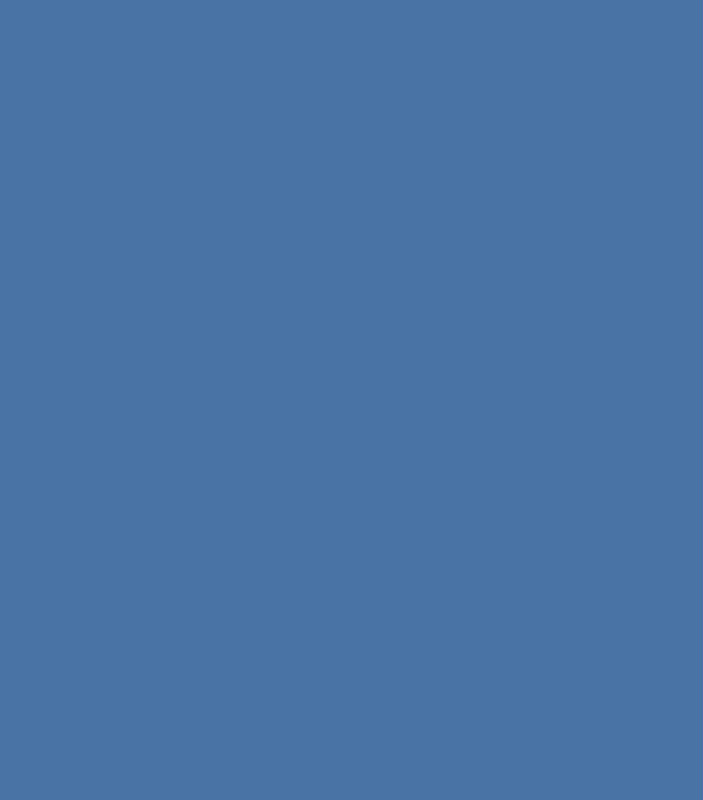
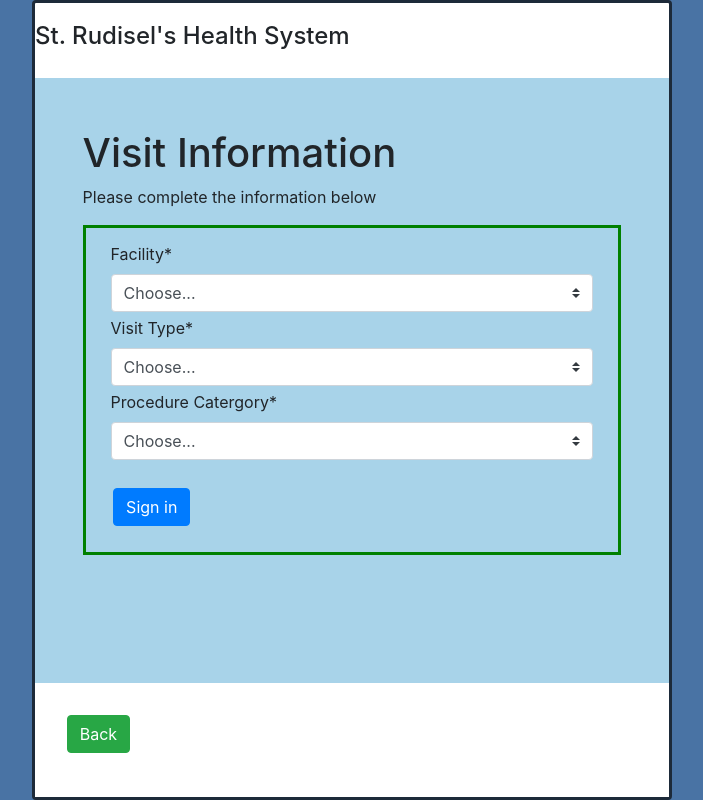
Before and after one commit to CharlesRudisel/RMC-app, an Angular app: page /one in a window 1280 px wide. Before the commit this address led to /. Shown: the whole page, without its empty margins (288-991 px from the left). Built offline with nearby package versions, Linux system fonts and the light colour scheme.

Commit message:
for the sake

```diff
--- /dev/null
+++ b/src/app/estimate-page1/estimate-page1.component.html
@@ -0,0 +1,60 @@
+<div class="card main" id="main">
+
+    <div id="nav">
+        <h4 style="padding: 3% 0;"> St. Rudisel's Health System </h4>
+    </div>
+    <div id="body">
+        <div class="contain">
+            <h1 style="text-align: left; margin-top: 8%; margin-left: 7.5%;">Visit Information</h1>
+            <p style="text-align: left; margin-left: 7.5%;">Please complete the information below</p>
+
+            <form>
+                <div class="col-auto my-1">
+                    <label class="mr-sm-2" for="inlineFormCustomSelect">Facility*</label>
+                    <select class="custom-select mr-sm-2" id="inlineFormCustomSelect">
+                      <option selected>Choose...</option>
+                      <option value="1">One</option>
+                      <option value="2">Two</option>
+                      <option value="3">Three</option>
+                    </select>
+                  </div>
+
+                <div class="col-auto my-1">
+                    <label class="mr-sm-2" for="inlineFormCustomSelect">Visit Type*</label>
+                    <select class="custom-select mr-sm-2" id="inlineFormCustomSelect">
+                      <option selected>Choose...</option>
+                      <option value="1">One</option>
+                      <option value="2">Two</option>
+                      <option value="3">Three</option>
+                    </select>
+                  </div>
+
+                <div class="col-auto my-1">
+                    <label class="mr-sm-2" for="inlineFormCustomSelect">Procedure Catergory*</label>
+                    <select class="custom-select mr-sm-2" id="inlineFormCustomSelect">
+                      <option selected>Choose...</option>
+                      <option value="1">One</option>
+                      <option value="2">Two</option>
+                      <option value="3">Three</option>
+                    </select>
+                  </div>
+
+               <br>
+                <div class="form-group row" style="margin-left:.5%;">
+                    <div class="col-sm-10">
+                        <button type="submit" class="btn btn-primary">Sign in</button>
+                    </div>
+                </div>
+            </form>
+
+
+
+
+        </div>
+    </div>
+    <div id="blank">
+        <div class="btn btn-success" style="margin-top: 5%; margin-left: 5%;" routerLink="">
+            Back
+        </div>
+    </div>
+</div>
--- /dev/null
+++ b/src/app/estimate-page1/estimate-page1.component.scss
@@ -0,0 +1,70 @@
+.main{
+    display: grid;
+    //background-color: #1D2A39;
+    grid-template-rows: .42fr 4fr .75fr;
+
+    grid-template-areas:
+    "nav"
+    "body"
+    "blank"
+   ;
+
+    margin: auto;
+    width: 50%;
+    height: 100vh;
+    border: 3px solid #1D2A39;
+    //padding: 10px;
+}
+
+#nav{
+    //background:blue;
+    grid-area: nav;
+}
+
+#body{
+    background-color: #A8D3E9;
+    grid-area: body;
+}
+
+.contain{
+    position: relative;
+}
+
+#btn1{
+
+    width: 300px;
+  height: 80px;
+  background-color: #465ED4;
+  /* Center vertically and horizontally */
+  position: absolute;
+  top: 150%;
+  left: 33%;
+  margin: -25px 0 0 -25px; /* apply negative top and left margins to truly center the element */
+
+}
+
+#btn2{
+
+    width: 300px;
+  height: 80px;
+  background-color: #593CE9;
+  /* Center vertically and horizontally */
+  position: absolute;
+  top: 300%;
+  left: 33%;
+  margin: -25px 0 0 -25px; /* apply negative top and left margins to truly center the element */
+
+}
+
+#blank{
+    background-color: white;
+    grid-area: blank;
+}
+
+form{
+
+    margin: auto;
+  width: 85%;
+  border: 3px solid green;
+  padding: 10px;
+}
--- /dev/null
+++ b/src/app/estimate-page1/estimate-page1.component.ts
@@ -0,0 +1,15 @@
+import { Component, OnInit } from '@angular/core';
+
+@Component({
+  selector: 'app-estimate-page1',
+  templateUrl: './estimate-page1.component.html',
+  styleUrls: ['./estimate-page1.component.scss']
+})
+export class EstimatePage1Component implements OnInit {
+
+  constructor() { }
+
+  ngOnInit(): void {
+  }
+
+}
--- a/src/app/estimate-start/estimate-start.component.html
+++ b/src/app/estimate-start/estimate-start.component.html
@@ -7,7 +7,11 @@
         <div class="contain">
             <h1 style="text-align: center; margin-top: 15%;">Lets get started!</h1>
             <p style="text-align: center;">Please select an option below</p>
-            <div class="btn btn-primary" id="btn1" style="vertical-align:middle; color:white">Start a new estimate</div>
+
+
+            <div class="btn btn-primary"  id="btn1" style="vertical-align:middle; color:white" (click)="newEstimate()" >
+                Start a new estimate
+            </div>
             <br>
             <div class="btn btn-primary" id="btn2" style="color:white">View a previous estimate</div>
         </div>
--- a/src/app/estimate-start/estimate-start.component.ts
+++ b/src/app/estimate-start/estimate-start.component.ts
@@ -1,4 +1,5 @@
 import { Component, OnInit } from '@angular/core';
+import {Router} from '@angular/router';
 
 @Component({
   selector: 'app-estimate-start',
@@ -7,9 +8,13 @@ import { Component, OnInit } from '@angular/core';
 })
 export class EstimateStartComponent implements OnInit {
 
-  constructor() { }
+  constructor(private _router: Router) { }
 
   ngOnInit(): void {
   }
 
+  newEstimate(){
+    this._router.navigate(['one'])
+  }
+
 }
--- /dev/null
+++ b/src/app/estimate-two/estimate-two.component.html
@@ -0,0 +1 @@
+<p>estimate-two works!</p>
--- /dev/null
+++ b/src/app/estimate-two/estimate-two.component.ts
@@ -0,0 +1,15 @@
+import { Component, OnInit } from '@angular/core';
+
+@Component({
+  selector: 'app-estimate-two',
+  templateUrl: './estimate-two.component.html',
+  styleUrls: ['./estimate-two.component.scss']
+})
+export class EstimateTwoComponent implements OnInit {
+
+  constructor() { }
+
+  ngOnInit(): void {
+  }
+
+}
--- a/src/app/home/home.component.html
+++ b/src/app/home/home.component.html
@@ -11,7 +11,7 @@
 
     <div class="btn" id="menu1" style="color: white;">Find a Doctor</div>
     <div class="btn" id="menu2" style="color: white;">Find a Location</div>
-    <div class="btn" id="menu3" style="color: white;">Request an Appointment</div>
+    <div class="btn" id="menu3" routerLink="one"style="color: white;">Request an Appointment</div>
     <div class="btn" id="menu4" routerLink="est-start" style="color: white;">Price Estimator</div>
 
 
```
Also changed, not shown: src/app/app-routing.module.ts (+9 -5 lines), src/app/app.module.ts (+8 -2 lines), src/app/estimate-two/estimate-two.component.scss (added), 2 other files (tests, documents, lock files or other folders).
